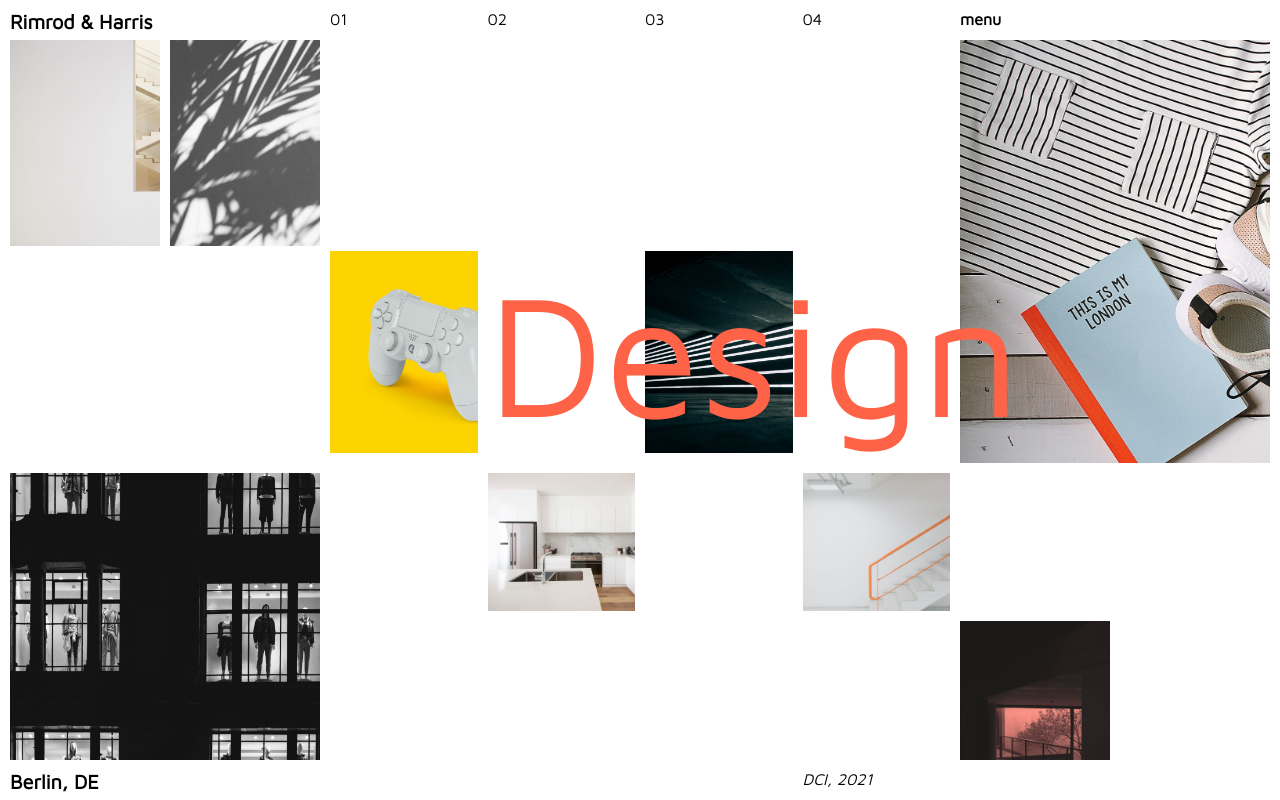
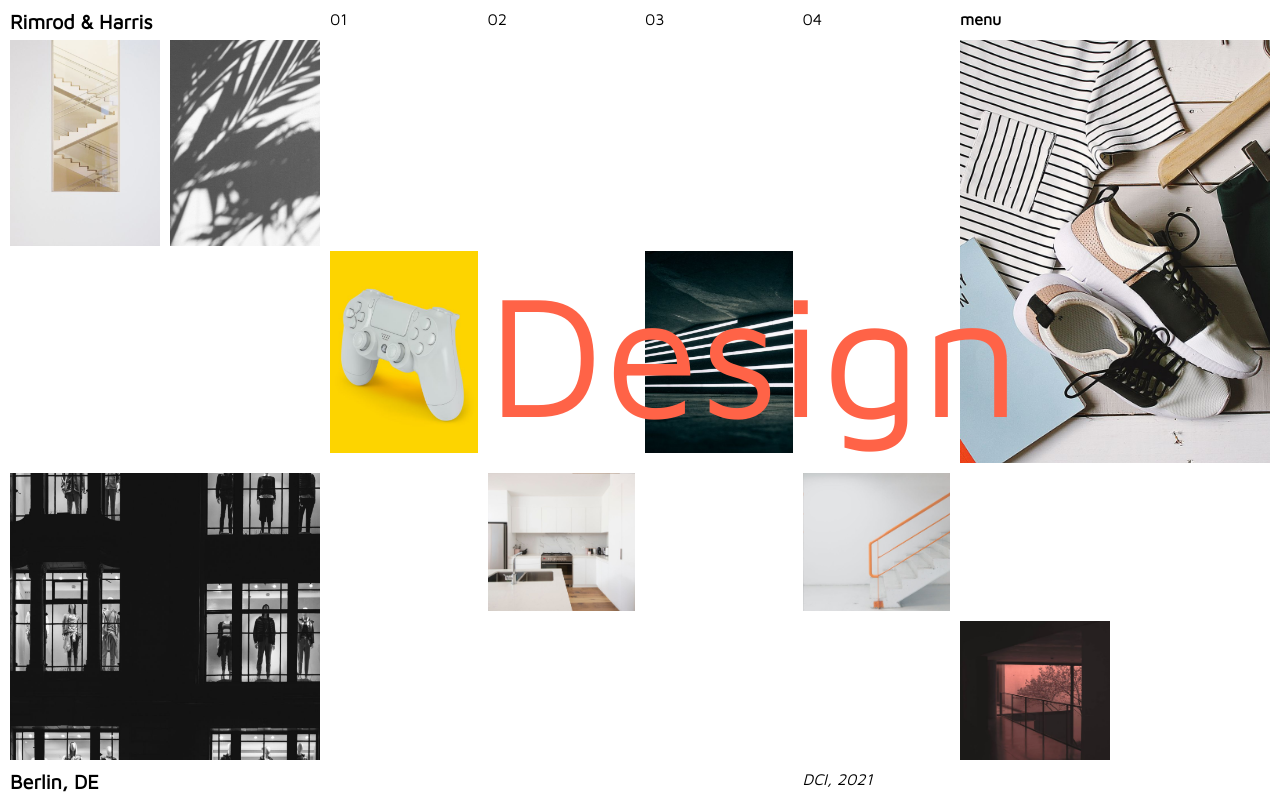
Before and after one commit to fbw-d09/uib-layout-grid-design-studio-new-DirkSawon, a website: page index.html in a window 1280 px wide. Drawn offline with nearby package versions, Linux system fonts and the light colour scheme.

Commit message:
Version 0.09

```diff
--- a/style.css
+++ b/style.css
@@ -95,24 +95,28 @@ div
 {
     background-image: url(./assets/item-one.jpeg);
     background-size:cover;
+    background-position: center;
 }
 
 .item-2
 {
     background-image: url(./assets/item-two.jpeg);
     background-size:cover;
+    background-position: center;
 }
 
 .item-3
 {
     background-image: url(./assets/item-three.jpeg);
     background-size:cover;
+    background-position: center;
 }
 
 .item-4
 {
     background-image: url(./assets/item-four.jpeg);
     background-size:cover;
+    background-position: center;
 }
 
 .item-5
@@ -123,6 +127,7 @@ div
     grid-row-end:2;
     background-image: url(./assets/item-five.jpeg);
     background-size:cover;
+    background-position: center;
 }
 
 .item-6
@@ -133,12 +138,14 @@ div
     grid-row-end:2;
     background-image: url(./assets/item-six.jpeg);
     background-size:cover;
+    background-position: center;
 }
 
 .item-7
 {
     background-image: url(./assets/item-seven.jpeg);
     background-size:cover;
+    background-position: center;
 }
 
 .item-8
@@ -152,4 +159,5 @@ div
 {
     background-image: url(./assets/item-nine.jpeg);
     background-size:cover;
+    background-position: center;
 }
```
